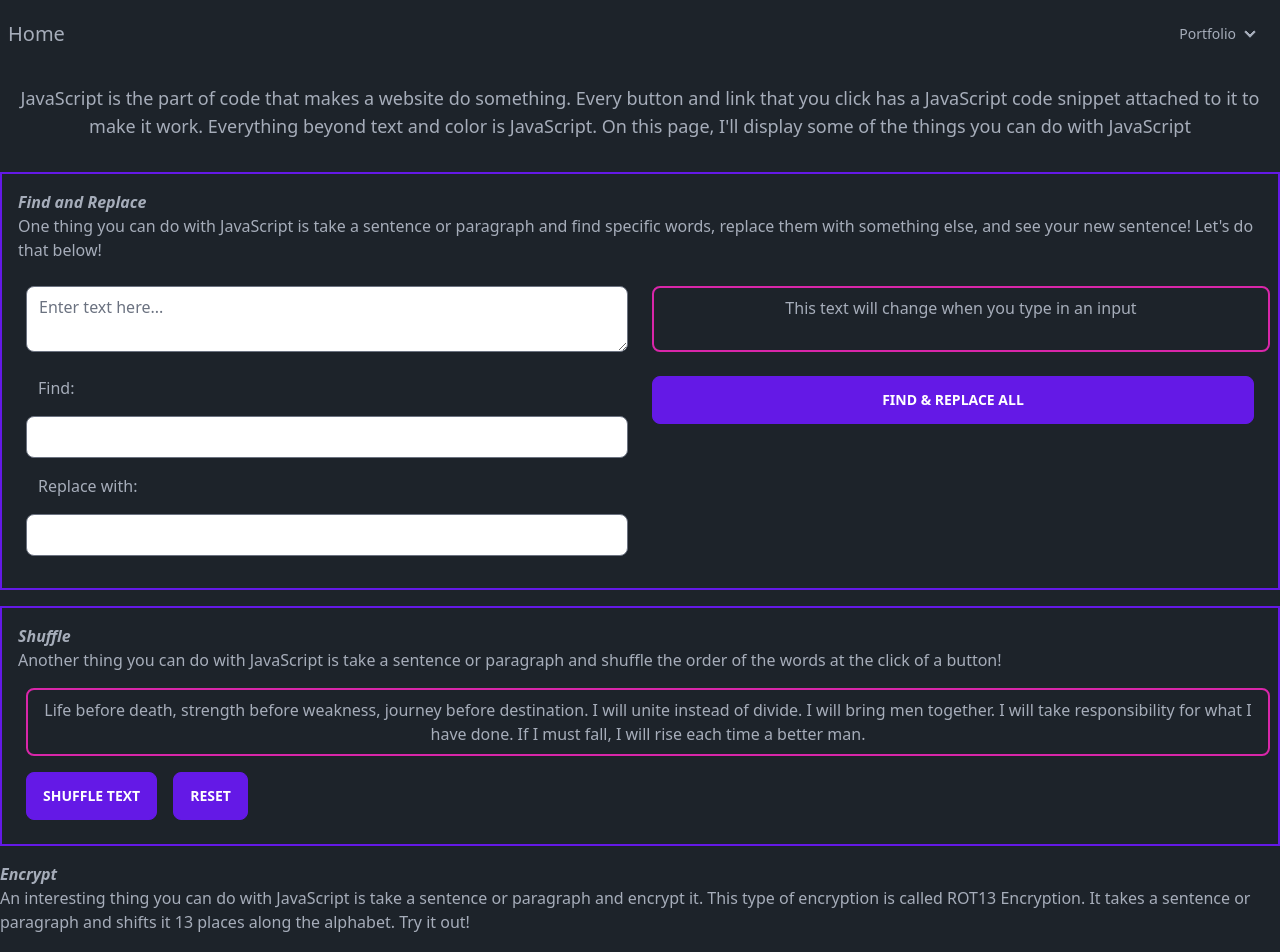
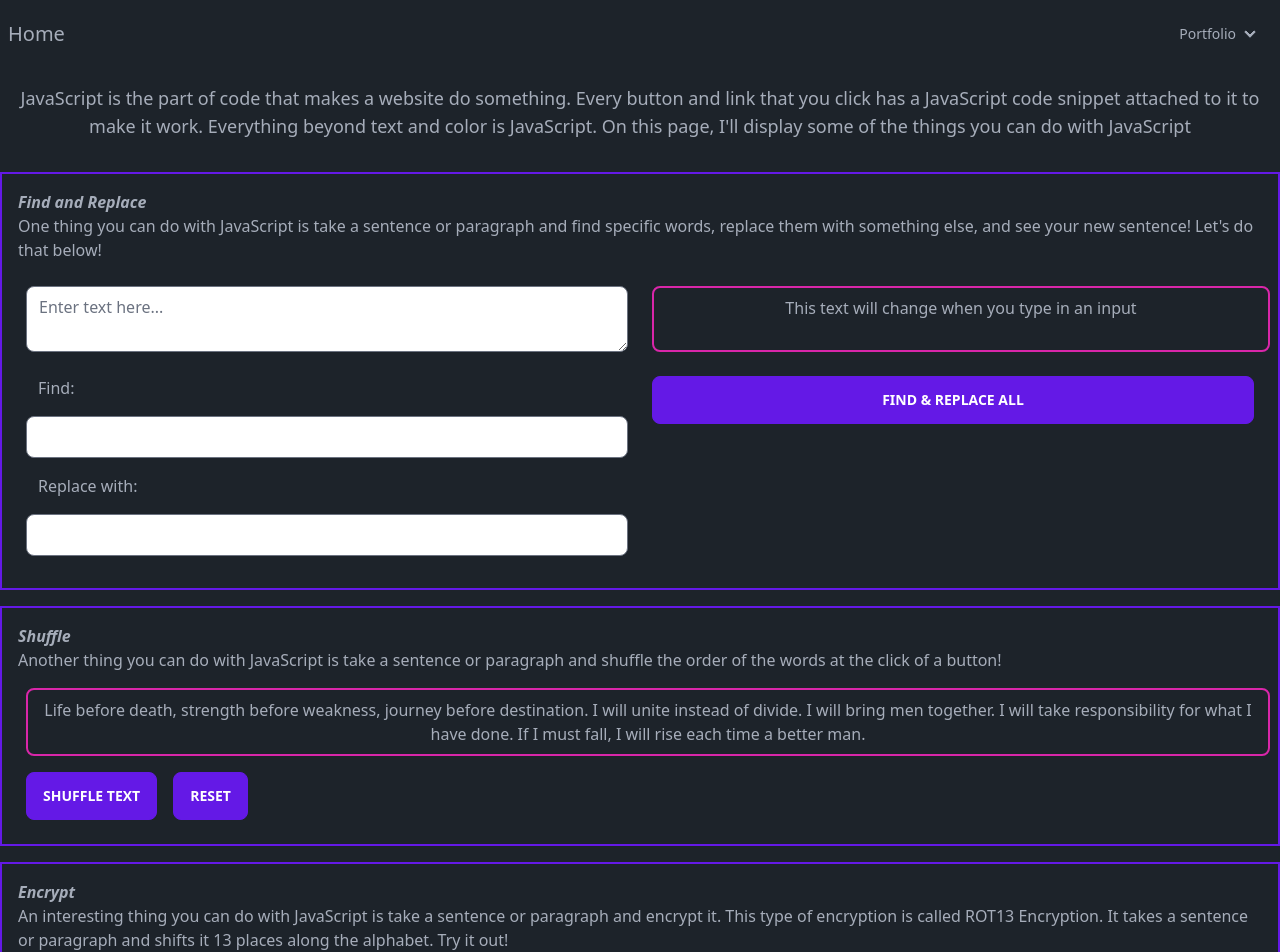
Before and after one commit to JoshuaYu2023/personal-website, a Next.js app in the folder frontend/: page /js-events in a window 1280 px wide. Shown: the top 952 px of the page. Built offline with nearby package versions, Linux system fonts and the light colour scheme; what tailwindcss-animated would draw is missing.

Commit message:
add styling to section

```diff
--- a/frontend/src/app/js-events/components/Content.tsx
+++ b/frontend/src/app/js-events/components/Content.tsx
@@ -24,7 +24,7 @@ export function Content() {
                     <Shuffle/>
                 </div>
             </section>
-            <section>
+            <section className={'container border-2 border-primary mx-auto my-4 px-4'}>
                 <div className={'my-4'}>
                     <h1 className={'font-bold italic'}>Encrypt</h1>
                     <p>An interesting thing you can do with JavaScript is take a sentence or paragraph and encrypt it. This type of encryption is called ROT13 Encryption. It takes a sentence or paragraph and shifts it 13 places along the alphabet. Try it out!</p>
```
